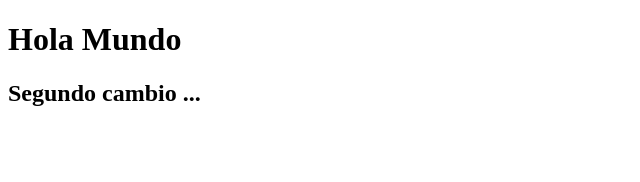
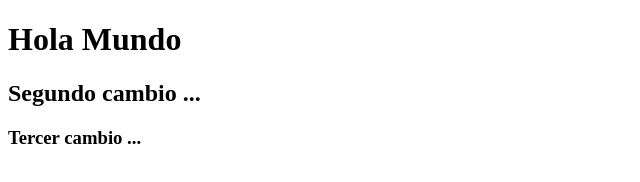
Before and after one commit to morgadodesarrollador/DockerFileHTML, a plain HTML site: page app/index.html in a window 1280 px wide. Shown: the whole page, without its empty margins (0-640 px from the left). Drawn offline with Linux system fonts and the light colour scheme.

Commit message:
Build inicial 2

```diff
--- a/app/index.html
+++ b/app/index.html
@@ -9,5 +9,6 @@
 <body>
     <h1>Hola Mundo</h1>
     <h2>Segundo cambio ...</h2>
+    <h3>Tercer cambio ...</h3>
 </body>
 </html>
```
Also changed, not shown: 2 other files.
